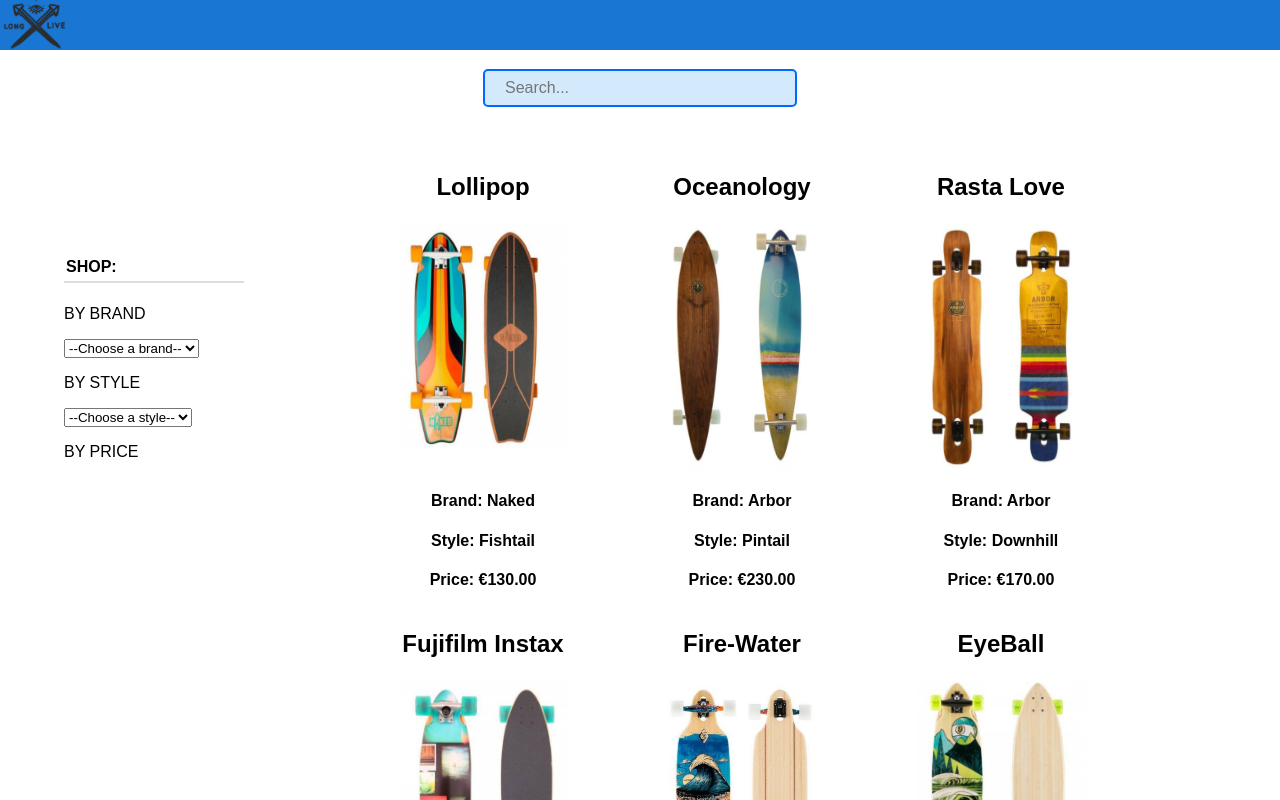
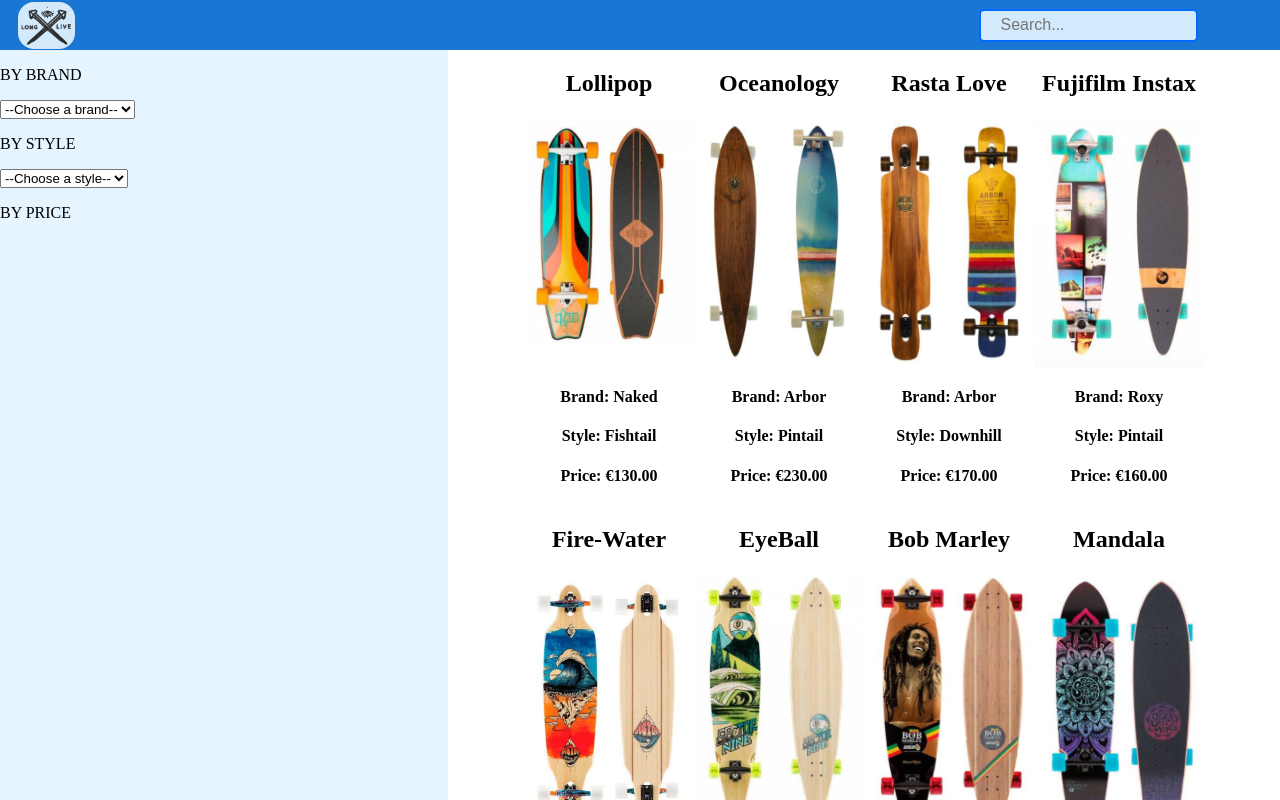
Before and after one commit to ArisApos/longLive, a React (Create React App) app: page / in a window 1280 px wide. Shown: the top 800 px of the page. Built offline with nearby package versions, Linux system fonts and the light colour scheme.

Commit message:
structure semantics fixies, new webSite view, Abstraction were it needs

```diff
--- a/src/components/Home.js
+++ b/src/components/Home.js
@@ -1,19 +1,20 @@
 import React from 'react'
 import { connect } from 'react-redux';
-import { Search, Product, FilterMenu } from './'
+import { Search, Product, MainOptions } from './'
 
 const Home = ({ searchedProducts }) => (
   <div className="homePage">
-    <nav className='header'>
-     <img src="../images/logo.png" className="logo"/>
-    </nav>
-    <Search />
-    <div className="collection">
-      <FilterMenu />
+    <header className="header">
+      <img src="../images/logo.png" alt='logo' className="logo" />
+      <nav />
+      <Search />
+    </header>
+    <main className="mainContent">
+      <MainOptions />
       <div className="product-container">
-        <ul className="product-list">{ listItems(searchedProducts) }</ul>
+        <ul className="product-list">{listItems(searchedProducts)}</ul>
       </div>
-    </div>
+    </main>
   </div>
 );
 
--- a/src/components/FilterMenu.js
+++ b/src/components/MainOptions.js
@@ -2,9 +2,8 @@
 import { connect } from "react-redux";
 import { brands, types, changeProductContainer, products } from "../models";
 
-const FilterMenu = ({ searchedProducts, onSelectOption }) => (
-  <div className="side-menu">
-    <h4 className="side-menu--title">SHOP:</h4>
+const MainOptions = ({ searchedProducts, onSelectOption }) => (
+  <div className="mainOptions">
 
     <p>BY BRAND</p>
     <select onChange={ (e) => { filterMenu(searchedProducts, onSelectOption, e) } }>
@@ -41,4 +40,4 @@
   onSelectOption: filteredByMenu => dispatch(changeProductContainer(filteredByMenu)),
 });
 
-export default connect(stateFilterMenu, dispatchFilterMenu)(FilterMenu);
+export default connect(stateFilterMenu, dispatchFilterMenu)(MainOptions);
--- a/src/components/index.js
+++ b/src/components/index.js
@@ -1,9 +1,9 @@
 import Search from './Search'
 import Product from './Product'
-import FilterMenu from './FilterMenu'
+import MainOptions from './MainOptions'
 
 export {
   Search,
   Product,
-  FilterMenu
+  MainOptions
 }
--- a/src/styles/styles.scss
+++ b/src/styles/styles.scss
@@ -1,55 +1,80 @@
-
-
-.center-search {
-display:flex;
-align-items: center;
-justify-content: center;
-flex-direction: column;
-}
-
 .center-text {
   text-align: center;
 }
 
-.search-bar {
-  margin-top: 1.5%;
-  padding: 8px 70px 8px 20px;
-  border: 2px solid #0069ff;
-  border-radius: 5px;
-  background: #d3eafd;
-  color: #4767e1;
-  transition: 1s;
-  width: 220px;
-  font-size: 16px;
-}
+//Global variables
+$headerHeight: 50px;
+
 body {
   margin: 0;
 .homePage {
-    font-family: fantasy;
+    font-family: cursive;
   .header {
     background: #1976d2;
-    height: 50px;
+    height: $headerHeight;
+    display: grid;
+    grid-template-columns: 20% 50% 30%;
   .logo {
-    width: 70px;
-    height: 60px;
-    transform: translateY(-6px);
+    width: 57px;
+    height: 47px;
+    margin-left: 18px;
+    margin-top: 2px;
+    background: #d3eafd;
+    border-radius: 16px;
+    }
+  .center-search {
+    display: flex;
+    justify-content: center;
+    align-items: center;
+    .search-bar {
+      padding: 8px 15px 8px 20px;
+      border: 2px solid #0069ff;
+      border-radius: 5px;
+      background: #d3eafd;
+      color: #4767e1;
+      transition: 1s;
+      width: 180px;
+      height: 13px;
+      font-size: 16px;
+      }
+    .searching-result {
+      width: 211px;
+      padding-left: 12px;
+      padding-right: 0px;
+      background-color: #ddeafc;
+      color: #6e789e;
+      transition: 1s;
+      position: absolute;
+      top: $headerHeight;
+    }
     }
   }
  }
-
 }
 
 
-.collection {
-  padding: 30px 40px;
+.mainContent {
   display: flex;
-}
+  .mainOptions {
+    background: #e6f4ff;
+    width: 35%;
+  }
+  .product-container {
+    width: 65%;
+    .product-list {
+      height: calc(100vh - #{$headerHeight});
+      overflow-y: scroll;
+      display: flex;
+      flex-wrap: wrap;
+      justify-content: center;
+      list-style: none;
+      padding: 0;
+      margin: 0;
+      .product {
 
-.side-menu {
-  display: inline-block;
-  margin-left: 2%;
-  padding-top: 95px;
-  min-width: 180px;
+      }
+    }
+  }
 }
 
 .side-menu--title {
@@ -68,29 +93,9 @@
   content: "\f046";
 }
 
-.product-list {
-  display: flex;
-  flex-wrap: wrap;
-  justify-content: center;
-  list-style: none;
-  padding: 0;
-}
-
-.product {
-  width: 26%;
-}
 
 .center {
   display: block;
   margin-left: auto;
   margin-right: auto;
 }
-
-.searching-result {
-  width: 220px;
-  padding-left: 20px;
-  padding-right: 70px;
-  background-color: #ddeafc;
-  color: #6e789e;
-  transition: 1s;
-}
```
